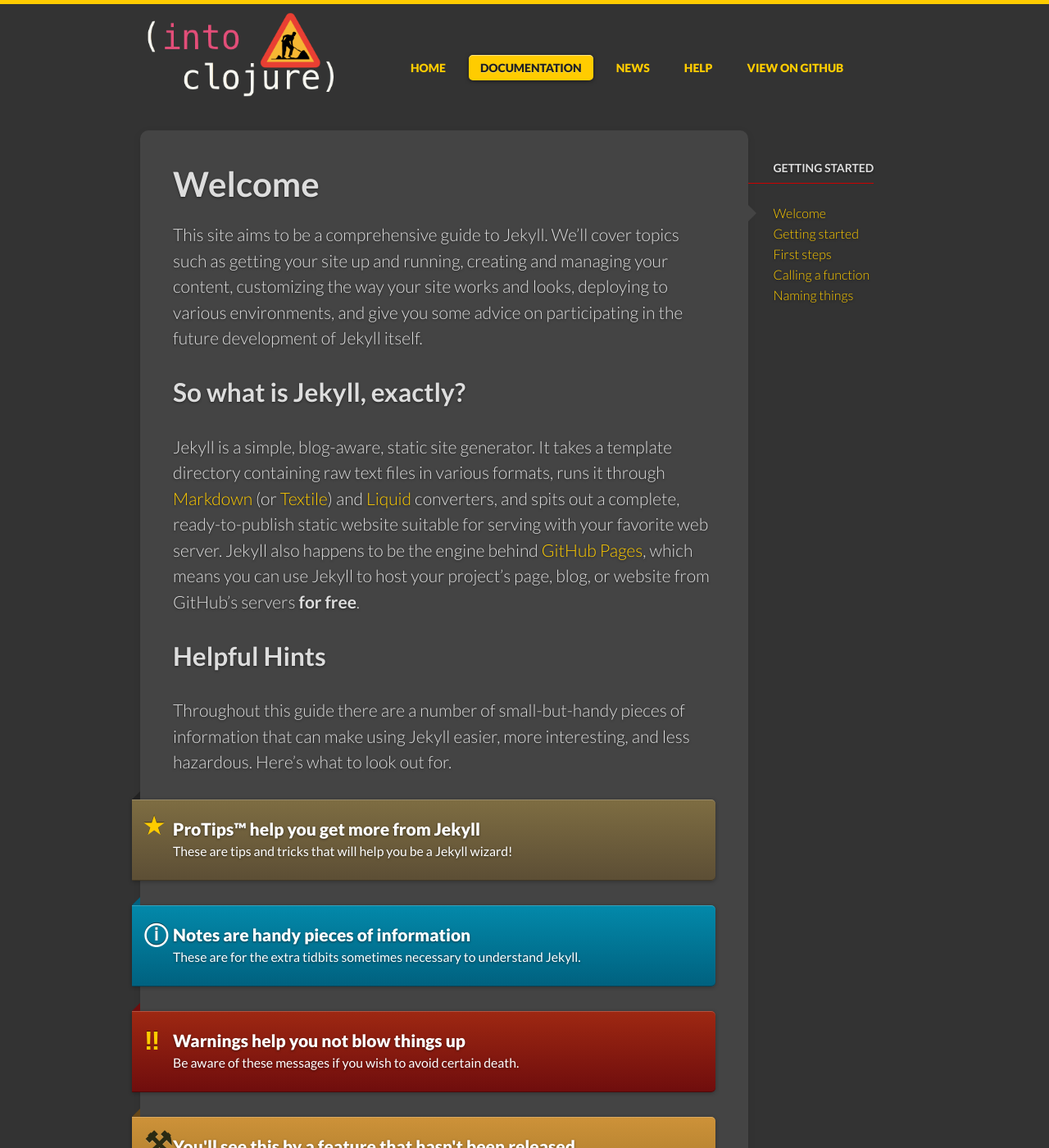
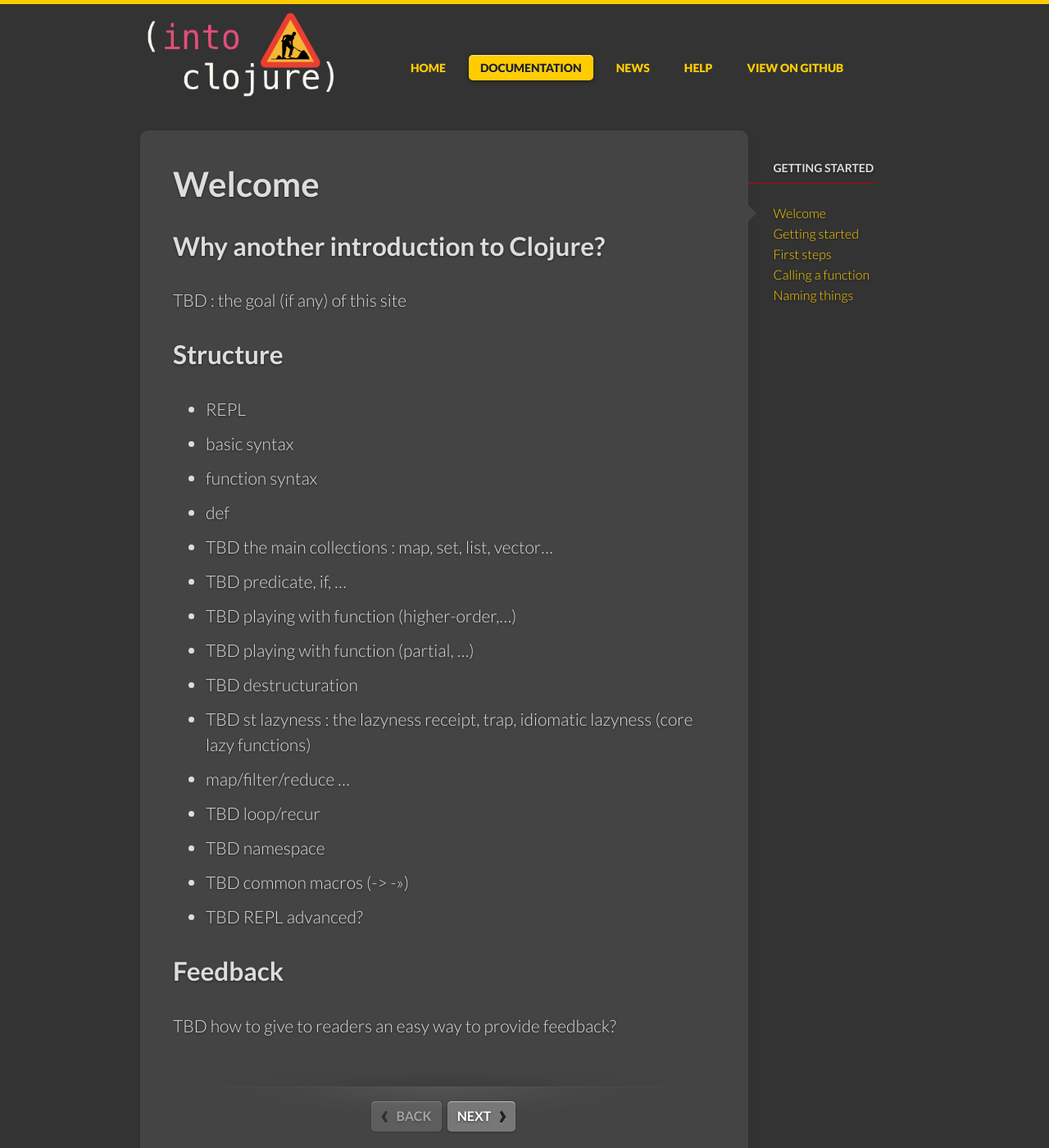
Before and after one commit to into-clojure/into-clojure.github.io, a Jekyll site: the page built from docs/index.md, in a window 1280 px wide and 1400 px high. Shown: the whole window at 82% size. Built offline with Jekyll 4.4.1, drawn with Linux system fonts in a browser that asks for light colours; some of the changed text lies outside the part shown.

Commit message:
Added structure of introduction

```diff
--- a/docs/index.md
+++ b/docs/index.md
@@ -5,54 +5,29 @@ next_section: getting-started
 permalink: /docs/home/
 ---
 
-This site aims to be a comprehensive guide to Jekyll. We’ll cover topics such
-as getting your site up and running, creating and managing your content,
-customizing the way your site works and looks, deploying to various
-environments, and give you some advice on participating in the future
-development of Jekyll itself.
+## Why another introduction to Clojure?
 
-## So what is Jekyll, exactly?
+TBD : the goal (if any) of this site
 
-Jekyll is a simple, blog-aware, static site generator. It takes a template
-directory containing raw text files in various formats, runs it through
-[Markdown](http://daringfireball.net/projects/markdown/) (or
-[Textile](http://textile.sitemonks.com/)) and
-[Liquid](http://wiki.shopify.com/Liquid)
-converters, and spits out a complete, ready-to-publish static website suitable
-for serving with your favorite web server. Jekyll also happens to be the engine
-behind [GitHub Pages](http://pages.github.com), which means you can use Jekyll
-to host your project’s page, blog, or website from GitHub’s servers **for
-free**.
+## Structure
 
-## Helpful Hints
+- REPL
+- basic syntax
+- function syntax
+- def
+- TBD the main collections : map, set, list, vector...
+- TBD predicate, if, ...
+- TBD playing with function (higher-order,...)
+- TBD playing with function (partial, ...)
+- TBD destructuration
+- TBD st lazyness : the lazyness receipt, trap, idiomatic lazyness (core lazy functions)
+- map/filter/reduce ...
+- TBD loop/recur
+- TBD namespace
+- TBD common macros (-> ->>)
+- TBD REPL advanced?
 
-Throughout this guide there are a number of small-but-handy pieces of
-information that can make using Jekyll easier, more interesting, and less
-hazardous. Here’s what to look out for.
 
-<div class="note">
-  <h5>ProTips™ help you get more from Jekyll</h5>
-  <p>These are tips and tricks that will help you be a Jekyll wizard!</p>
-</div>
+## Feedback
 
-<div class="note info">
-  <h5>Notes are handy pieces of information</h5>
-  <p>These are for the extra tidbits sometimes necessary to understand
-     Jekyll.</p>
-</div>
-
-<div class="note warning">
-  <h5>Warnings help you not blow things up</h5>
-  <p>Be aware of these messages if you wish to avoid certain death.</p>
-</div>
-
-<div class="note unreleased">
-  <h5>You'll see this by a feature that hasn't been released</h5>
-  <p>Some pieces of this website are for future versions of Jekyll that
-    are not yet released.</p>
-</div>
-
-If you come across anything along the way that we haven’t covered, or if you
-know of a tip you think others would find handy, please [file an
-issue]({{ site.repository }}/issues/new) and we’ll see about
-including it in this guide.
+TBD how to give to readers an easy way to provide feedback?
```
